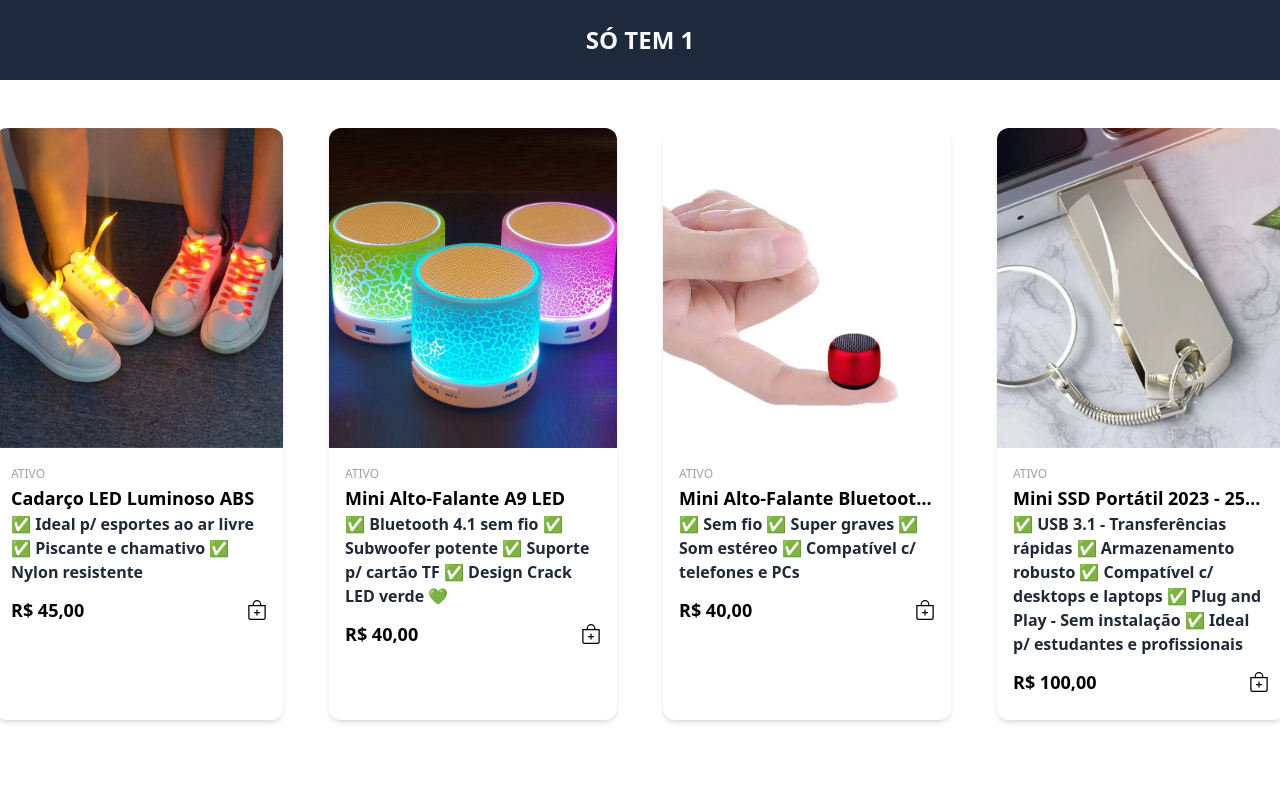
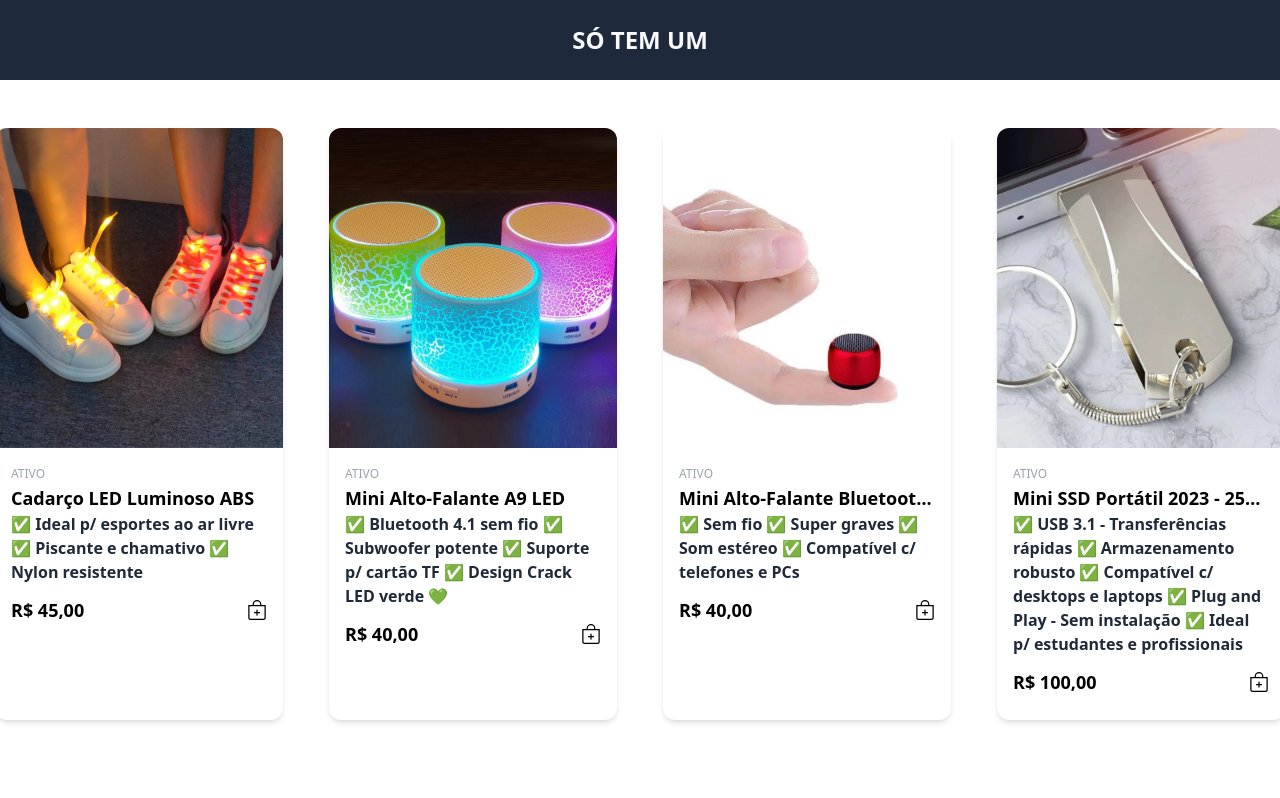
Before and after one commit to MarceloFullStack/so-tem-um, a Next.js app: page / in a window 1280 px wide. Shown: the top 798 px of the page. Built offline with nearby package versions, Linux system fonts and the light colour scheme.

Commit message:
refactor
mudanca de titulo

```diff
--- a/src/components/Header.js
+++ b/src/components/Header.js
@@ -2,7 +2,7 @@ export default function Header() {
   return (
     <nav className="fixed left-0 right-0 top-0 flex items-center justify-center bg-slate-800 p-6">
       <div className="text-2xl font-extrabold text-slate-50 uppercase">
-        Só tem 1
+        Só Tem Um
       </div>
     </nav>
   )
```
